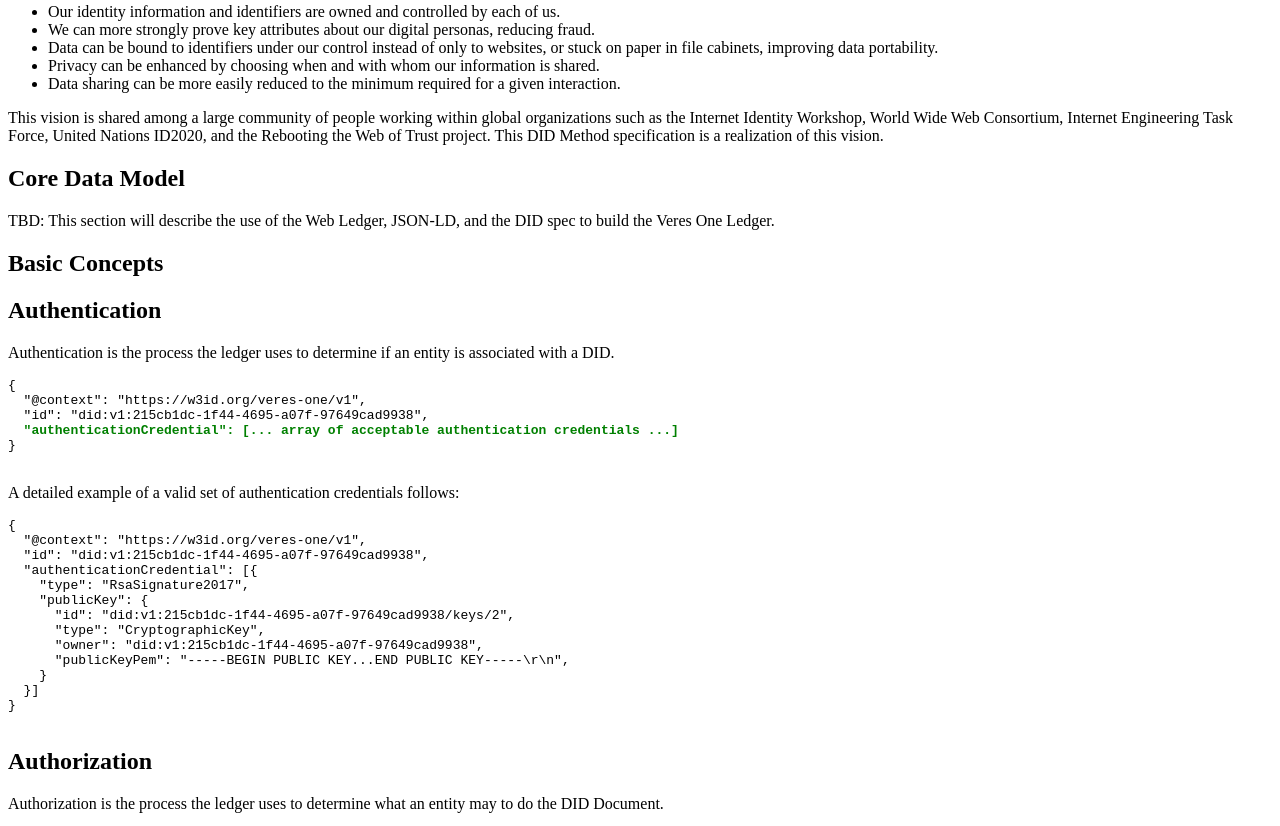
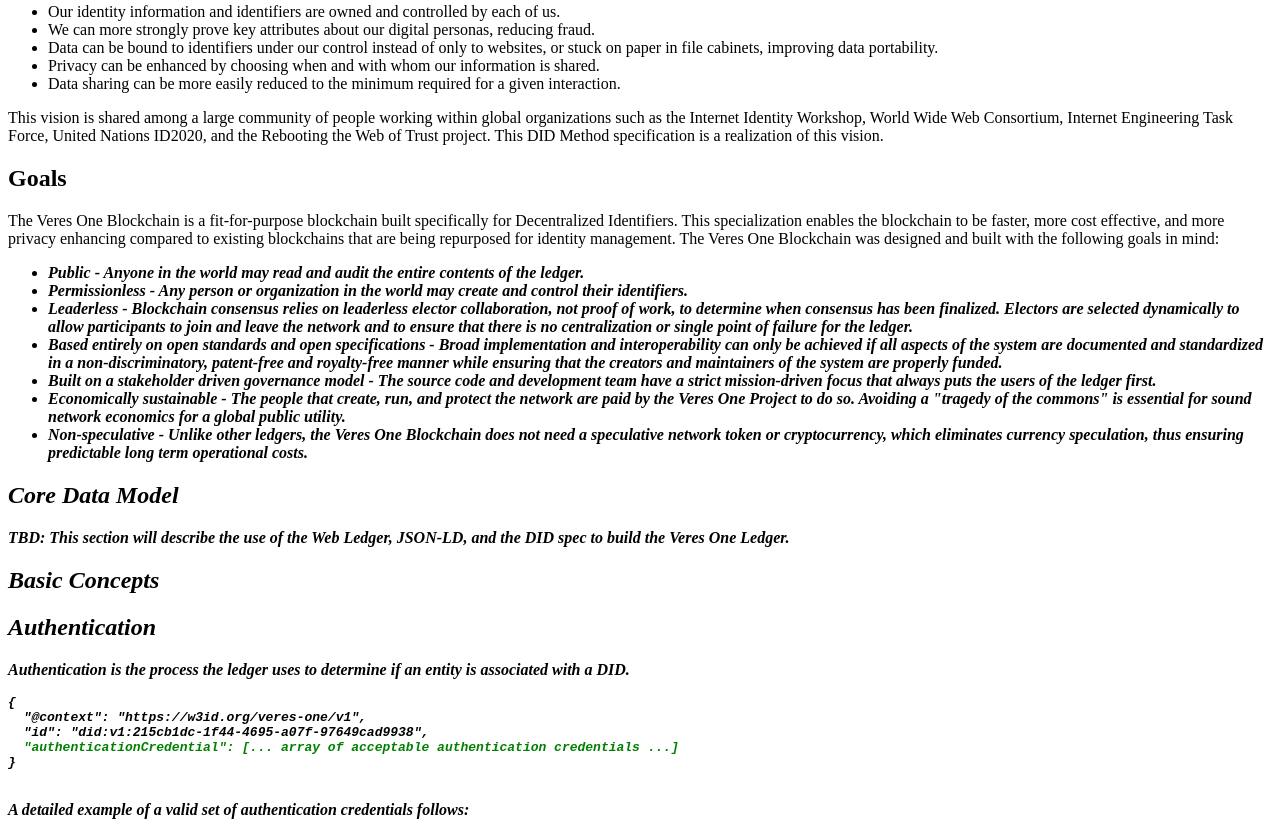
Before and after one commit to w3c-ccg/did-method-v1, a plain HTML site: page index.html in a window 1280 px wide. Shown: the part 895-1721 px from the top of the page. Drawn offline with Linux system fonts and the light colour scheme; a script that the page names is missing.

Commit message:
Add section on Goals.

```diff
--- a/index.html
+++ b/index.html
@@ -253,6 +253,63 @@ Web Consortium, Internet Engineering Task Force, United Nations ID2020,
 and the Rebooting the Web of Trust project. This DID Method specification
 is a realization of this vision.
     </p>
+  </section>
+
+
+  <section>
+    <h2>Goals</h2>
+
+    <p>
+The Veres One Blockchain is a fit-for-purpose blockchain built
+specifically for Decentralized Identifiers. This specialization enables
+the blockchain to be faster, more cost effective, and more privacy
+enhancing compared to existing blockchains that are being repurposed for
+identity management. The Veres One Blockchain was designed and built with
+the following goals in mind:
+    </p>
+
+    <ul>
+      <li>
+<strong><em>Public<strong><em> - Anyone in the world may read and audit the
+entire contents of the ledger.
+      </li>
+      <li>
+<strong><em>Permissionless<strong><em> - Any person or organization in the
+world may create and control their identifiers.
+      </li>
+      <li>
+<strong><em>Leaderless<strong><em> - Blockchain consensus relies on leaderless
+elector collaboration, not proof of work, to determine when consensus has been
+finalized. Electors are selected dynamically to allow participants to join
+and leave the network and to ensure that there is no centralization or
+single point of failure for the ledger.
+      </li>
+      <li>
+<strong><em>Based entirely on open standards and open specifications<strong><em>
+- Broad implementation and interoperability can only be achieved if all aspects
+of the system are documented and standardized in a non-discriminatory,
+patent-free and royalty-free manner while ensuring that the creators and
+maintainers of the system are properly funded.
+      </li>
+      <li>
+<strong><em>Built on a stakeholder driven governance model<strong><em> - The
+source code and development team have a strict mission-driven focus that always
+puts the users of the ledger first.
+      </li>
+      <li>
+<strong><em>Economically sustainable<strong><em> - The people that create,
+run, and protect the network are paid by the Veres One Project to do so.
+Avoiding a "tragedy of the commons" is essential for sound network economics
+for a global public utility.
+      </li>
+      <li>
+<strong><em>Non-speculative<strong><em> - Unlike other ledgers, the Veres
+One Blockchain does not need a speculative network token or cryptocurrency,
+which eliminates currency speculation, thus ensuring predictable long term
+operational costs.
+      </li>
+    </ul>
+
   </section>
 
 
```
